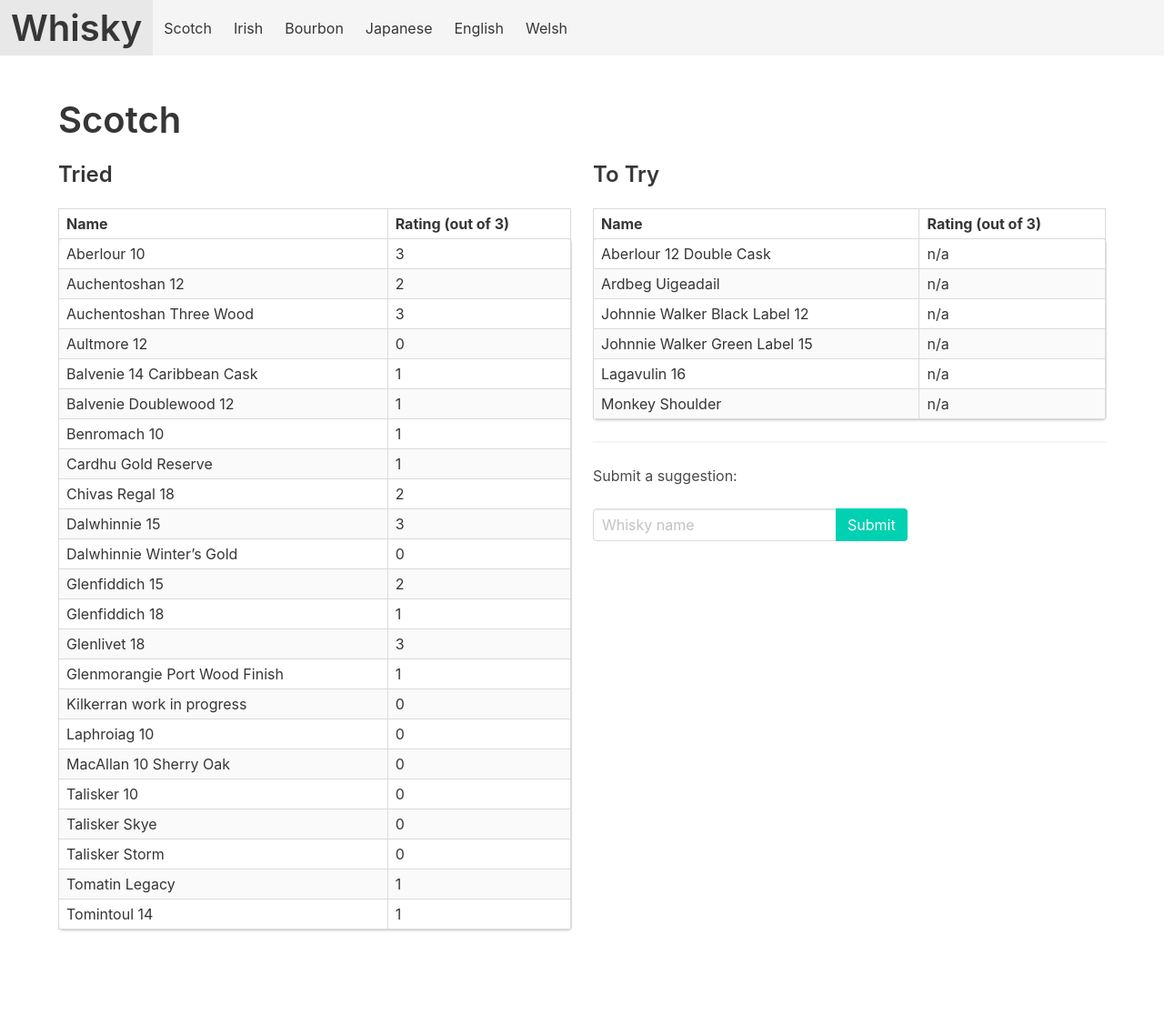
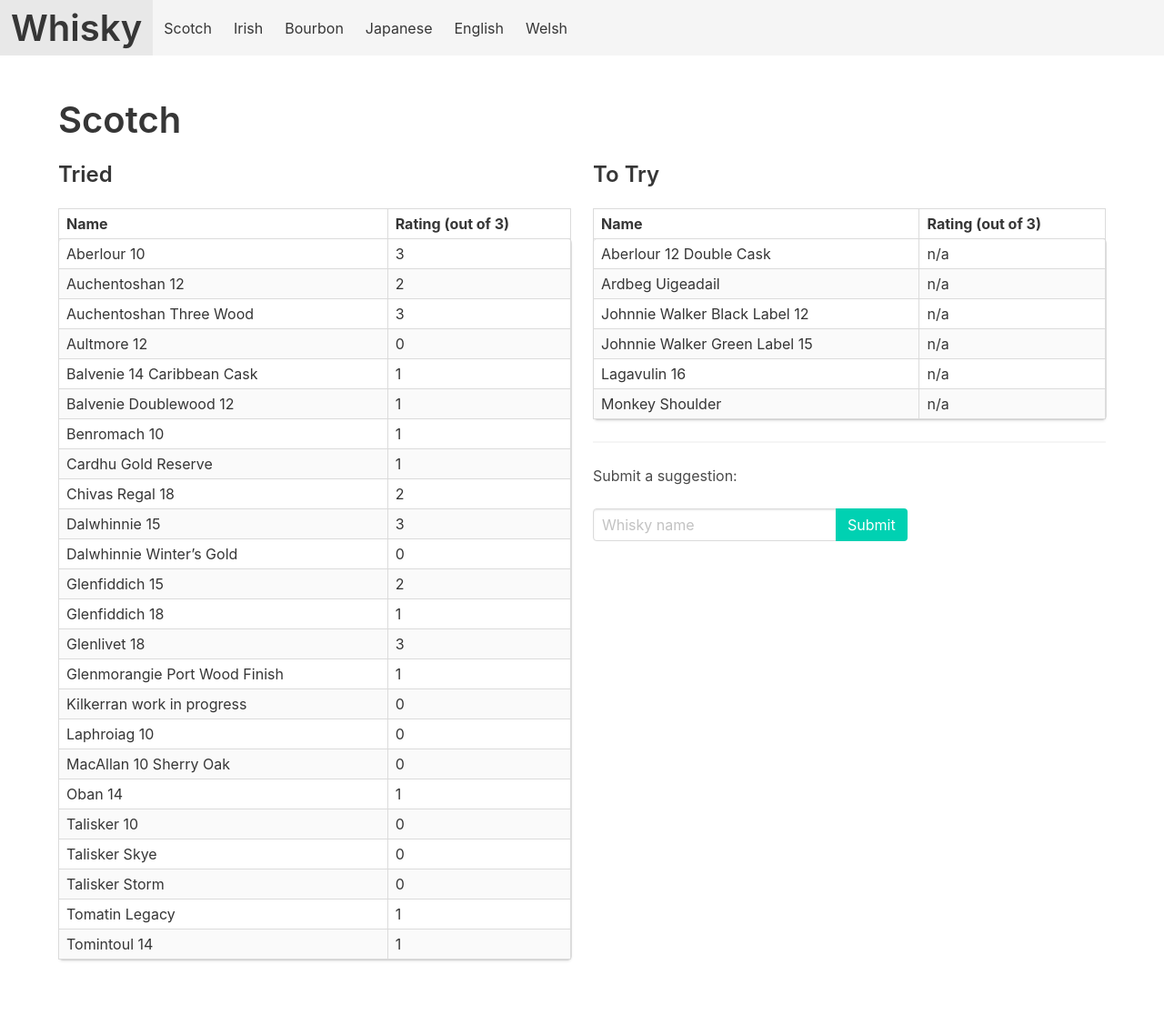
Before and after one commit to grega/whisky, a Jekyll site: the page built from scotch.html, in a window 1280 px wide. Shown: the whole page at 91% size. Built offline with Jekyll 4.4.1, drawn with Linux system fonts in a browser that asks for light colours; before the commit the page ends 1094 px from its top, so only the background shows below that.

Commit message:
Update tried.yml

```diff
--- a/_data/scotch/tried.yml
+++ b/_data/scotch/tried.yml
@@ -66,3 +66,6 @@
 
 - name: Benromach 10
   rating: 1
+
+- name: Oban 14
+  rating: 1
```
